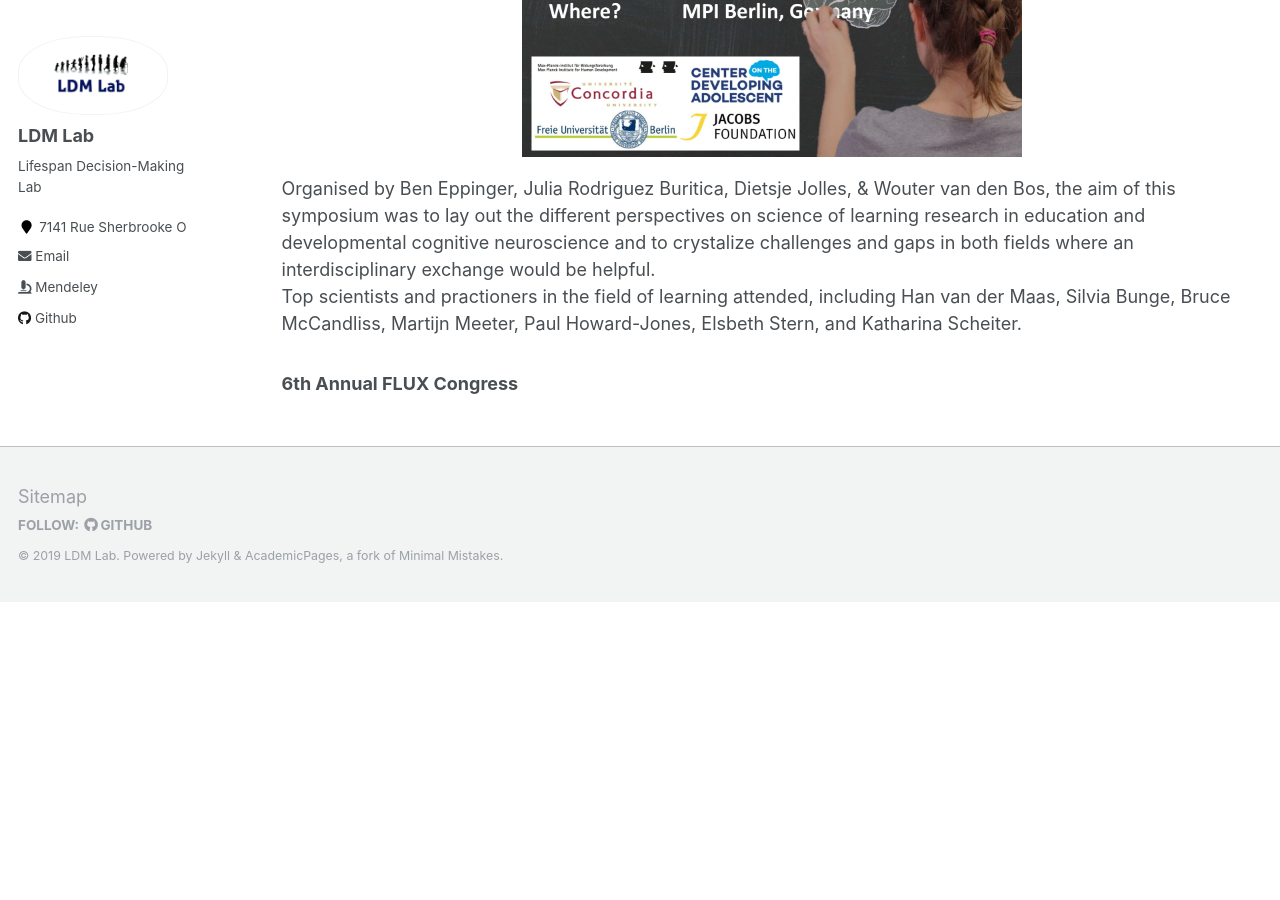
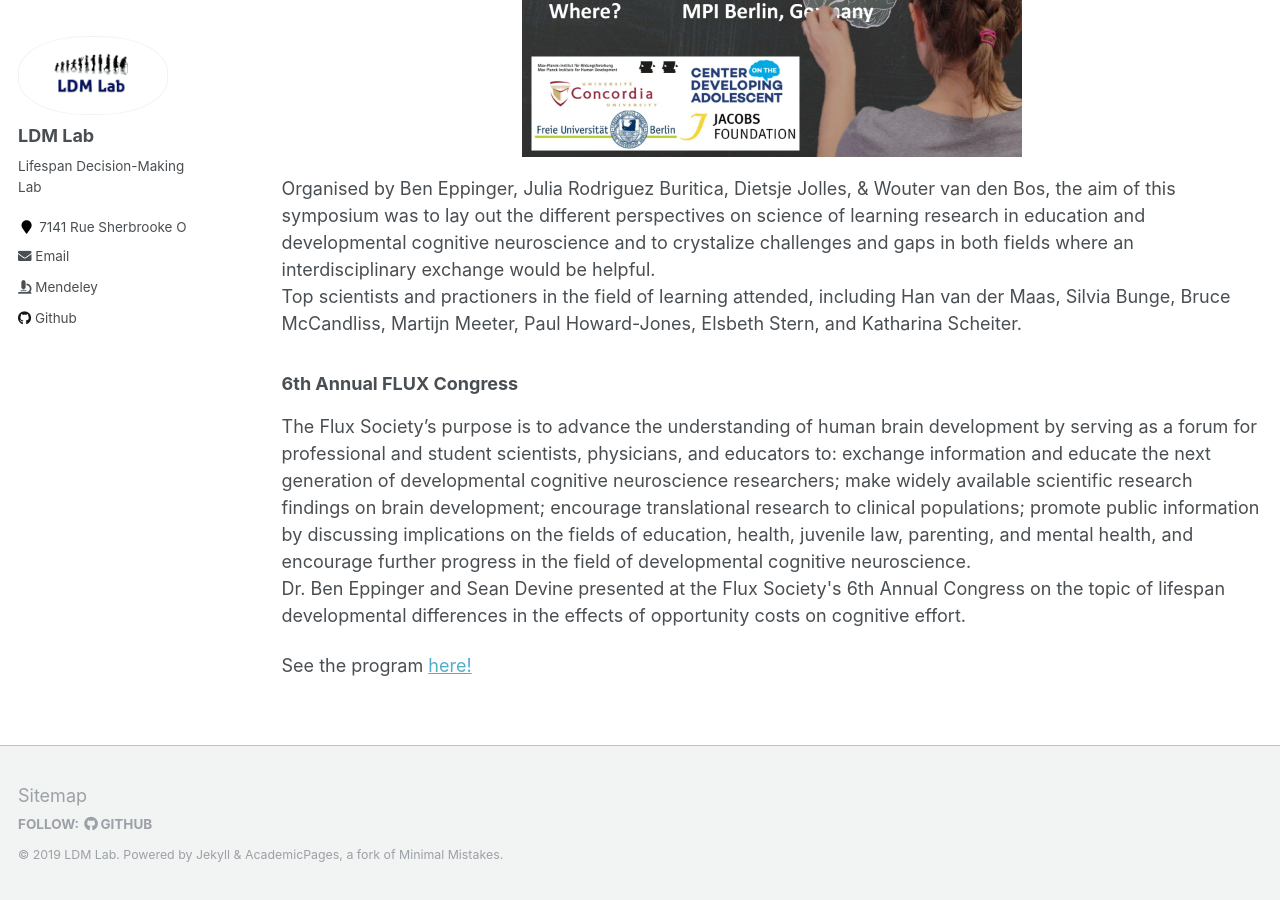
Before and after one commit to seandamiandevine/LDMLab.github.io, a Jekyll site: the page built from _pages/conferences.html, in a window 1280 px wide and 900 px high, scrolled down 1584 px. Built offline with Jekyll 4.4.1, drawn with Linux system fonts in a browser that asks for light colours; before the commit the page ends 2186 px from its top, so only the background shows below that.

Commit message:
Update conferences.html

```diff
--- a/_pages/conferences.html
+++ b/_pages/conferences.html
@@ -21,3 +21,11 @@ author_profile: true
   Bruce McCandliss, Martijn Meeter, Paul Howard-Jones, Elsbeth Stern, and Katharina Scheiter.</p>
 
 <h3>6th Annual FLUX Congress</h3>
+<p> The Flux Society’s purpose is to advance the understanding of human brain development by serving as a forum for professional
+  and student scientists, physicians, and educators to: exchange information and educate the next generation of developmental
+  cognitive neuroscience researchers; make widely available scientific research findings on brain development; encourage translational
+  research to clinical populations; promote public information by discussing implications on the fields of education, health, juvenile law,
+  parenting, and mental health, and encourage further progress in the field of developmental cognitive neuroscience.<br>
+  Dr. Ben Eppinger and Sean Devine presented at the Flux Society's 6th Annual Congress on the topic of lifespan developmental
+  differences in the effects of opportunity costs on cognitive effort.</p>
+<p>See the program <a href = "https://fluxsociety.org/wp-content/uploads/2018/08/FLUX-Program-2018.FINAL_.pdf" target = "_blank">here!</a></p>
```
